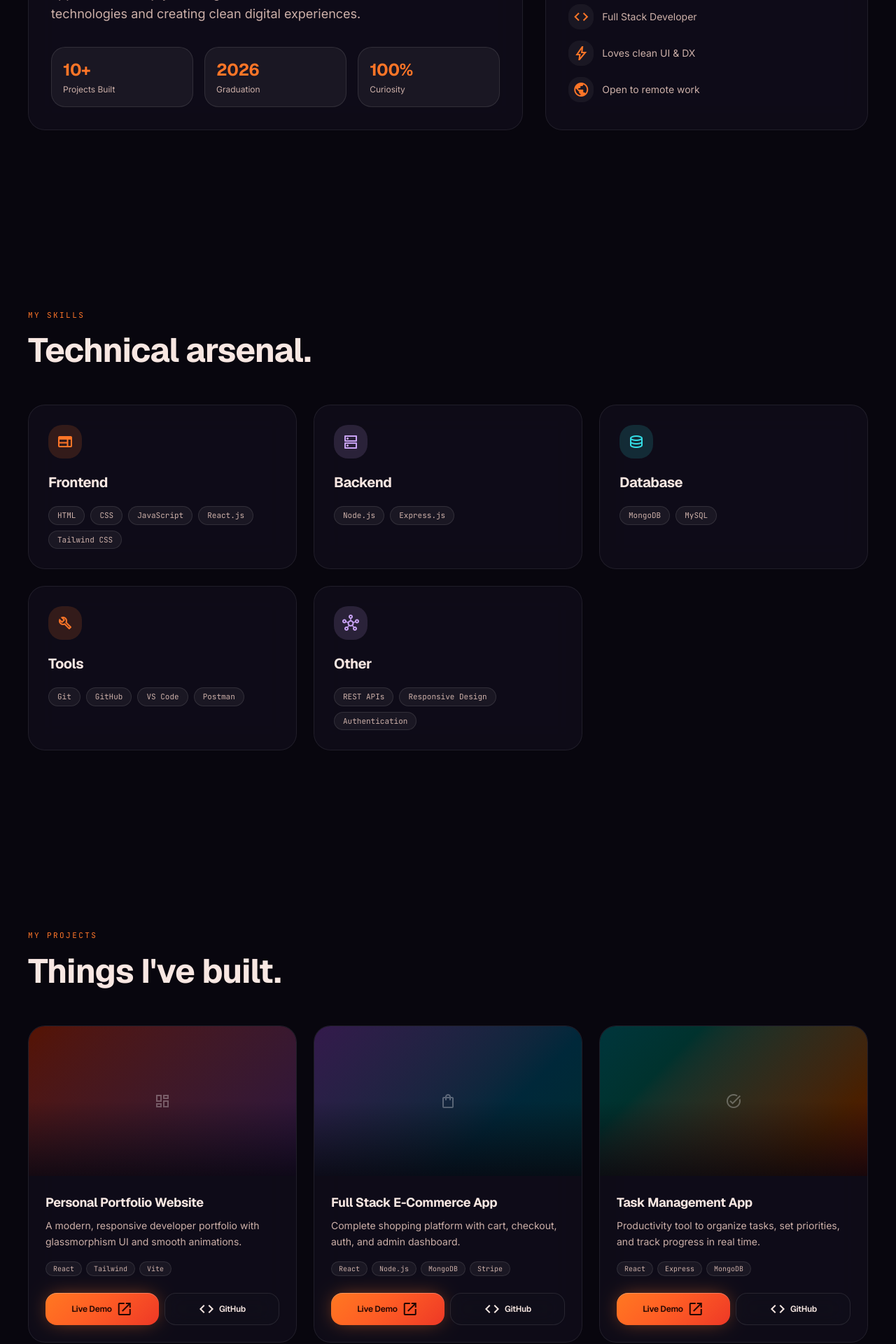
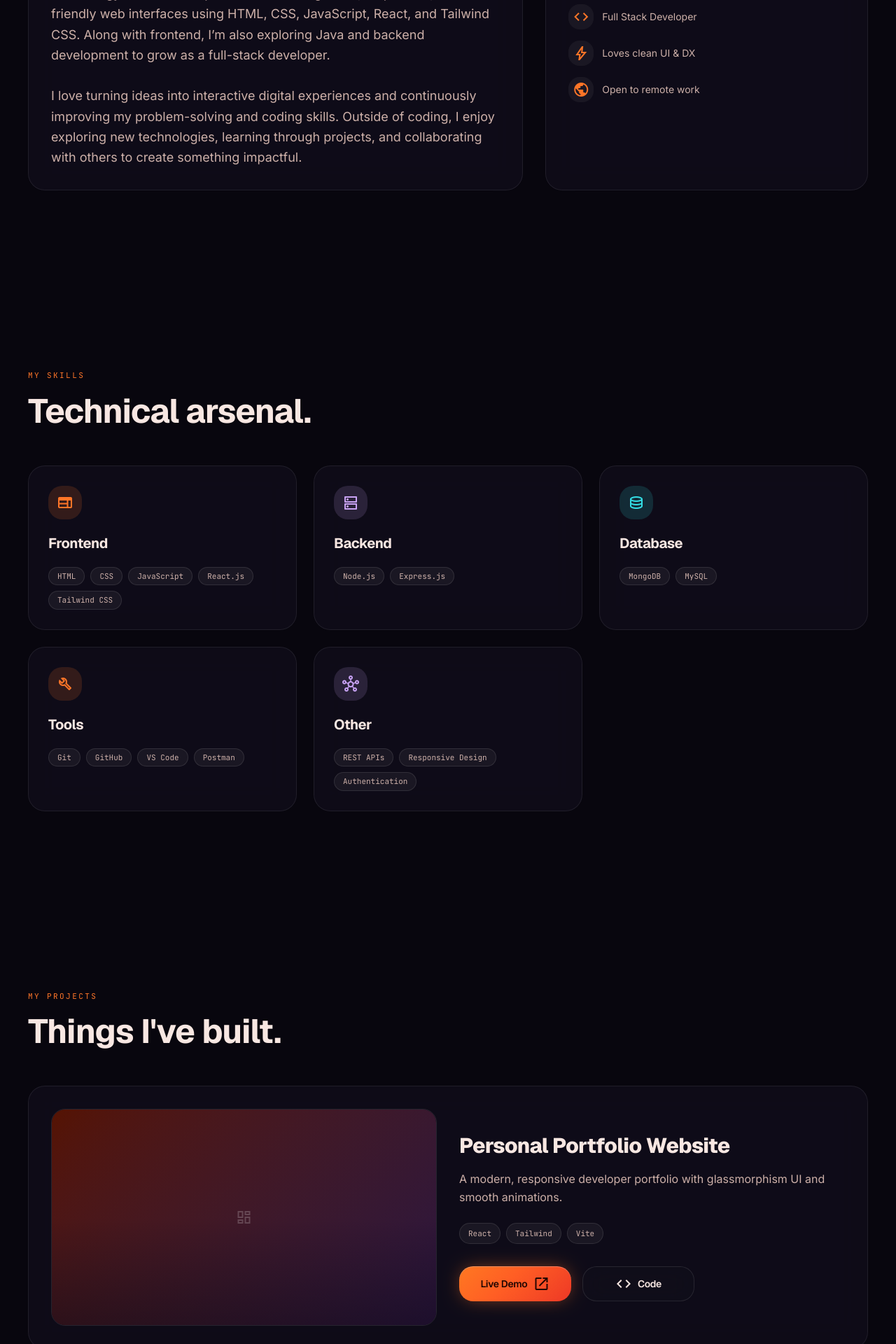
Before and after one commit to amit-kumar1511/my-portfolio, a React (Vite) app: page / in a window 1280 px wide. Shown: the part 1180-3100 px from the top of the page at 70% size. Built offline with nearby package versions, Linux system fonts and the light colour scheme.

Commit message:
feat: implement index page with hero, navigation, skills, projects, and certificates sections

```diff
--- a/src/pages/Index.tsx
+++ b/src/pages/Index.tsx
@@ -49,7 +49,7 @@ export function Index() {
 
       <Navbar menuOpen={menuOpen} setMenuOpen={setMenuOpen} />
 
-      <main className="mx-auto max-w-7xl px-6 lg:px-10">
+      <main className="mx-auto max-w-7xl px-4 sm:px-6 lg:px-10">
         <Hero />
         <About />
         <Skills />
@@ -117,8 +117,7 @@ function Navbar({ menuOpen, setMenuOpen }: { menuOpen: boolean; setMenuOpen: (v:
 
       {/* Mobile menu */}
       <div
-        className={`fixed inset-x-4 top-20 z-40 glass-panel rounded-3xl p-6 transition-all duration-300 lg:hidden ${
-          menuOpen ? "pointer-events-auto translate-y-0 opacity-100" : "pointer-events-none -translate-y-2 opacity-0"
+        className={`fixed inset-x-4 top-20 z-40 glass-panel rounded-3xl p-6 transition-all duration-300 lg:hidden ${menuOpen ? "pointer-events-auto translate-y-0 opacity-100" : "pointer-events-none -translate-y-2 opacity-0"
           }`}
       >
         <div className="flex flex-col gap-1">
@@ -183,7 +182,7 @@ function Hero() {
               title="GitHub"
             >
               <svg className="h-5 w-5 fill-current" viewBox="0 0 24 24">
-                <path d="M12 0c-6.626 0-12 5.373-12 12 0 5.302 3.438 9.8 8.207 11.387.599.111.793-.261.793-.577v-2.234c-3.338.726-4.033-1.416-4.033-1.416-.546-1.387-1.333-1.756-1.333-1.756-1.089-.745.083-.729.083-.729 1.205.084 1.839 1.237 1.839 1.237 1.07 1.834 2.807 1.304 3.492.997.107-.775.418-1.305.762-1.604-2.665-.305-5.467-1.334-5.467-5.931 0-1.311.469-2.381 1.236-3.221-.124-.303-.535-1.524.117-3.176 0 0 1.008-.322 3.301 1.23.957-.266 1.983-.399 3.003-.404 1.02.005 2.047.138 3.006.404 2.291-1.552 3.297-1.23 3.297-1.23.653 1.653.242 2.874.118 3.176.77.84 1.235 1.911 1.235 3.221 0 4.609-2.807 5.624-5.479 5.921.43.372.823 1.102.823 2.222v3.293c0 .319.192.694.801.576 4.765-1.589 8.199-6.086 8.199-11.386 0-6.627-5.373-12-12-12z"/>
+                <path d="M12 0c-6.626 0-12 5.373-12 12 0 5.302 3.438 9.8 8.207 11.387.599.111.793-.261.793-.577v-2.234c-3.338.726-4.033-1.416-4.033-1.416-.546-1.387-1.333-1.756-1.333-1.756-1.089-.745.083-.729.083-.729 1.205.084 1.839 1.237 1.839 1.237 1.07 1.834 2.807 1.304 3.492.997.107-.775.418-1.305.762-1.604-2.665-.305-5.467-1.334-5.467-5.931 0-1.311.469-2.381 1.236-3.221-.124-.303-.535-1.524.117-3.176 0 0 1.008-.322 3.301 1.23.957-.266 1.983-.399 3.003-.404 1.02.005 2.047.138 3.006.404 2.291-1.552 3.297-1.23 3.297-1.23.653 1.653.242 2.874.118 3.176.77.84 1.235 1.911 1.235 3.221 0 4.609-2.807 5.624-5.479 5.921.43.372.823 1.102.823 2.222v3.293c0 .319.192.694.801.576 4.765-1.589 8.199-6.086 8.199-11.386 0-6.627-5.373-12-12-12z" />
               </svg>
             </a>
             {/* LinkedIn */}
@@ -195,7 +194,7 @@ function Hero() {
               title="LinkedIn"
             >
               <svg className="h-5 w-5 fill-current" viewBox="0 0 24 24">
-                <path d="M19 0h-14c-2.761 0-5 2.239-5 5v14c0 2.761 2.239 5 5 5h14c2.762 0 5-2.239 5-5v-14c0-2.761-2.238-5-5-5zm-11 19h-3v-11h3v11zm-1.5-12.268c-.966 0-1.75-.779-1.75-1.75s.784-1.75 1.75-1.75 1.75.779 1.75 1.75-.784 1.75-1.75 1.75zm13.5 12.268h-3v-5.604c0-3.368-4-3.113-4 0v5.604h-3v-11h3v1.765c1.396-2.586 7-2.777 7 2.476v6.759z"/>
+                <path d="M19 0h-14c-2.761 0-5 2.239-5 5v14c0 2.761 2.239 5 5 5h14c2.762 0 5-2.239 5-5v-14c0-2.761-2.238-5-5-5zm-11 19h-3v-11h3v11zm-1.5-12.268c-.966 0-1.75-.779-1.75-1.75s.784-1.75 1.75-1.75 1.75.779 1.75 1.75-.784 1.75-1.75 1.75zm13.5 12.268h-3v-5.604c0-3.368-4-3.113-4 0v5.604h-3v-11h3v1.765c1.396-2.586 7-2.777 7 2.476v6.759z" />
               </svg>
             </a>
             {/* WhatsApp */}
@@ -207,7 +206,7 @@ function Hero() {
               title="WhatsApp"
             >
               <svg className="h-5 w-5 fill-current" viewBox="0 0 24 24">
-                <path d="M.057 24l1.687-6.163c-1.041-1.804-1.588-3.849-1.587-5.946C.06 5.348 5.397.01 12.008.01c3.202.001 6.212 1.246 8.477 3.513 2.262 2.268 3.507 5.28 3.505 8.484-.004 6.657-5.34 11.997-11.953 11.997-2.005-.001-3.973-.502-5.738-1.45L0 24zm6.59-4.846c1.6.95 3.188 1.449 4.825 1.451 5.436 0 9.86-4.42 9.864-9.864.002-2.637-1.019-5.117-2.877-6.974-1.858-1.857-4.34-2.879-6.983-2.88-5.438 0-9.865 4.42-9.869 9.865-.001 1.748.461 3.454 1.341 4.975l-.979 3.574 3.663-.961zm11.236-7.72c-.27-.136-1.597-.787-1.845-.877-.248-.09-.43-.136-.61.136-.18.27-.697.877-.855 1.057-.158.18-.315.203-.585.068-1.093-.547-1.806-1.012-2.521-2.233-.19-.328.19-.304.543-1.012.09-.18.046-.338-.023-.473-.069-.136-.61-1.464-.836-2.003-.22-.53-.442-.457-.61-.466-.156-.008-.338-.009-.52-.009-.18 0-.476.068-.724.338-.249.27-.948.923-.948 2.25 0 1.328.966 2.61 1.101 2.79.135.18 1.9 2.9 4.606 4.07.643.278 1.145.443 1.536.567.646.206 1.233.177 1.697.108.518-.077 1.597-.652 1.823-1.282.225-.63.225-1.17.157-1.282-.068-.113-.248-.18-.518-.316z"/>
+                <path d="M.057 24l1.687-6.163c-1.041-1.804-1.588-3.849-1.587-5.946C.06 5.348 5.397.01 12.008.01c3.202.001 6.212 1.246 8.477 3.513 2.262 2.268 3.507 5.28 3.505 8.484-.004 6.657-5.34 11.997-11.953 11.997-2.005-.001-3.973-.502-5.738-1.45L0 24zm6.59-4.846c1.6.95 3.188 1.449 4.825 1.451 5.436 0 9.86-4.42 9.864-9.864.002-2.637-1.019-5.117-2.877-6.974-1.858-1.857-4.34-2.879-6.983-2.88-5.438 0-9.865 4.42-9.869 9.865-.001 1.748.461 3.454 1.341 4.975l-.979 3.574 3.663-.961zm11.236-7.72c-.27-.136-1.597-.787-1.845-.877-.248-.09-.43-.136-.61.136-.18.27-.697.877-.855 1.057-.158.18-.315.203-.585.068-1.093-.547-1.806-1.012-2.521-2.233-.19-.328.19-.304.543-1.012.09-.18.046-.338-.023-.473-.069-.136-.61-1.464-.836-2.003-.22-.53-.442-.457-.61-.466-.156-.008-.338-.009-.52-.009-.18 0-.476.068-.724.338-.249.27-.948.923-.948 2.25 0 1.328.966 2.61 1.101 2.79.135.18 1.9 2.9 4.606 4.07.643.278 1.145.443 1.536.567.646.206 1.233.177 1.697.108.518-.077 1.597-.652 1.823-1.282.225-.63.225-1.17.157-1.282-.068-.113-.248-.18-.518-.316z" />
               </svg>
             </a>
           </div>
@@ -261,26 +260,16 @@ function About() {
     <section id="about" className="scroll-mt-28 py-24 lg:py-32">
       <SectionHeader eyebrow="About Me" title="A developer who cares about the details." />
       <div className="grid gap-8 lg:grid-cols-5">
-        <div className="glass-panel rounded-3xl p-8 lg:col-span-3">
+        <div className="glass-panel rounded-3xl p-5 sm:p-8 lg:col-span-3">
           <p className="text-base leading-relaxed text-on-surface-variant sm:text-lg">
-            I am <span className="text-foreground font-semibold">Amit Kumar</span>, a Full Stack Developer and B.Tech CSE
-            2026 student passionate about building responsive, scalable, and user-friendly web applications. I enjoy
-            working with modern frontend and backend technologies and creating clean digital experiences.
+            I am <span className="text-foreground font-semibold">Amit Kumar</span>, a Full Stack Developer , currently pursuing my B.Tech in Computer Science from Satyug Darshan institute of Engineering & Technology Faridabad. I specialize in building clean, responsive, and user-friendly web interfaces using HTML, CSS, JavaScript, React, and Tailwind CSS. Along with frontend, I’m also exploring Java and backend development to grow as a full-stack developer.
+            <br />
+            <br />
+            I love turning ideas into interactive digital experiences and continuously improving my problem-solving and coding skills. Outside of coding, I enjoy exploring new technologies, learning through projects, and collaborating with others to create something impactful.
           </p>
-          <div className="mt-8 grid grid-cols-2 gap-4 sm:grid-cols-3">
-            {[
-              { k: "10+", v: "Projects Built" },
-              { k: "2026", v: "Graduation" },
-              { k: "100%", v: "Curiosity" },
-            ].map((s) => (
-              <div key={s.v} className="rounded-2xl border border-white/10 bg-white/5 p-4">
-                <p className="font-display text-2xl font-bold text-orange">{s.k}</p>
-                <p className="mt-1 text-xs text-on-surface-variant">{s.v}</p>
+
         </div>
-            ))}
-          </div>
-        </div>
-        <div className="glass-panel rounded-3xl p-8 lg:col-span-2">
+        <div className="glass-panel rounded-3xl p-5 sm:p-8 lg:col-span-2">
           <p className="font-code text-[11px] uppercase tracking-widest text-purple">Quick Facts</p>
           <ul className="mt-5 space-y-4">
             {[
@@ -317,7 +306,7 @@ function Skills() {
           return (
             <div
               key={s.title}
-              className="glass-panel group rounded-3xl p-7 transition-all duration-500 hover:-translate-y-1.5 hover:border-orange/30"
+              className="glass-panel group rounded-3xl p-5 sm:p-7 transition-all duration-500 hover:-translate-y-1.5 hover:border-orange/30"
             >
               <div className={`mb-5 grid h-12 w-12 place-items-center rounded-2xl ${colorMap[s.color]} transition-transform group-hover:scale-110`}>
                 <span className="material-symbols-outlined">{s.icon}</span>
@@ -345,13 +334,21 @@ function Projects() {
   return (
     <section id="projects" className="scroll-mt-28 py-24 lg:py-32">
       <SectionHeader eyebrow="My Projects" title="Things I've built." />
-      <div className="grid grid-cols-1 gap-6 md:grid-cols-2 lg:grid-cols-3">
-        {PROJECTS.map((p, i) => (
+      <div className="flex flex-col gap-8 lg:gap-12">
+        {PROJECTS.map((p, i) => {
+          const isEven = i % 2 === 0;
+          return (
             <article
               key={p.title}
-            className="glass-panel group flex flex-col overflow-hidden rounded-3xl transition-all duration-500 hover:-translate-y-1.5 hover:border-orange/30"
+              className="glass-panel group grid grid-cols-1 gap-8 items-center lg:grid-cols-12 rounded-3xl p-4 sm:p-6 lg:p-8 transition-all duration-500 hover:-translate-y-1.5 hover:border-orange/30 hover:shadow-[0_0_45px_rgba(249,115,22,0.08)]"
             >
-            <div className="relative aspect-video overflow-hidden">
+              {/* Image Preview */}
+              <div
+                className={`lg:col-span-6 relative aspect-video overflow-hidden rounded-2xl border border-white/10 ${
+                  isEven ? "lg:order-1" : "lg:order-2"
+                }`}
+              >
+                <div className="relative h-full w-full overflow-hidden">
                   <div
                     className="absolute inset-0 transition-transform duration-700 group-hover:scale-110"
                     style={{
@@ -364,44 +361,56 @@ function Projects() {
                     }}
                   />
                   <div className="absolute inset-0 flex items-center justify-center">
-                <span className="material-symbols-outlined text-6xl text-white/30">
-                  {["dashboard", "shopping_bag", "task_alt", "cloud", "lock", "smart_toy"][i]}
+                    <span className="material-symbols-outlined text-7xl text-white/20 transition-transform duration-700 group-hover:scale-110">
+                      {["dashboard", "shopping_bag", "task_alt", "cloud", "lock", "smart_toy"][i % 6]}
                     </span>
                   </div>
-              <div className="absolute inset-0 bg-gradient-to-t from-background/80 via-transparent to-transparent" />
+                  <div className="absolute inset-0 bg-gradient-to-t from-background/40 via-transparent to-transparent" />
                 </div>
-            <div className="flex flex-1 flex-col p-6">
-              <h3 className="font-display text-lg font-bold">{p.title}</h3>
-              <p className="mt-2 text-sm leading-relaxed text-on-surface-variant">{p.desc}</p>
-              <div className="mt-4 flex flex-wrap gap-1.5">
+              </div>
+
+              {/* Project Details */}
+              <div
+                className={`lg:col-span-6 flex flex-col items-center lg:items-start text-center lg:text-left ${
+                  isEven ? "lg:order-2" : "lg:order-1"
+                }`}
+              >
+                <h3 className="font-display text-2xl font-extrabold text-foreground sm:text-3xl">
+                  {p.title}
+                </h3>
+                <p className="mt-4 text-base leading-relaxed text-on-surface-variant">
+                  {p.desc}
+                </p>
+                <div className="mt-6 flex flex-wrap justify-center lg:justify-start gap-2">
                   {p.tags.map((t) => (
                     <span
                       key={t}
-                    className="rounded-full border border-white/10 bg-white/5 px-2.5 py-0.5 font-code text-[10px] text-on-surface-variant"
+                      className="rounded-full border border-white/10 bg-white/5 px-3 py-1.5 font-code text-[11px] text-on-surface-variant"
                     >
                       {t}
                     </span>
                   ))}
                 </div>
-              <div className="mt-6 flex gap-2">
+                <div className="mt-8 flex w-full justify-center lg:justify-start gap-4">
                   <a
                     href="#"
-                  className="btn-primary inline-flex flex-1 items-center justify-center gap-1.5 rounded-xl px-4 py-2.5 font-display text-xs font-semibold"
+                    className="btn-primary inline-flex whitespace-nowrap flex-1 sm:flex-none sm:w-36 lg:w-40 items-center justify-center gap-2 rounded-2xl px-6 py-3 font-display text-sm font-semibold"
                   >
                     Live Demo
-                  <span className="material-symbols-outlined text-[14px]">open_in_new</span>
+                    <span className="material-symbols-outlined text-[16px]">open_in_new</span>
                   </a>
                   <a
                     href="#"
-                  className="btn-ghost inline-flex flex-1 items-center justify-center gap-1.5 rounded-xl px-4 py-2.5 font-display text-xs font-semibold"
+                    className="btn-ghost inline-flex whitespace-nowrap flex-1 sm:flex-none sm:w-36 lg:w-40 items-center justify-center gap-2 rounded-2xl px-6 py-3 font-display text-sm font-semibold"
                   >
-                  <span className="material-symbols-outlined text-[14px]">code</span>
-                  GitHub
+                    <span className="material-symbols-outlined text-[16px]">code</span>
+                    Code
                   </a>
                 </div>
               </div>
             </article>
-        ))}
+          );
+        })}
       </div>
     </section>
   );
@@ -415,7 +424,7 @@ function Certificates() {
         {CERTIFICATES.map((c) => (
           <div
             key={c.title}
-            className="glass-panel group flex items-center gap-5 rounded-3xl p-6 transition-all duration-500 hover:-translate-y-1 hover:border-orange/30"
+            className="glass-panel group flex items-center gap-4 sm:gap-5 rounded-3xl p-4 sm:p-6 transition-all duration-500 hover:-translate-y-1 hover:border-orange/30"
           >
             <div className="grid h-14 w-14 shrink-0 place-items-center rounded-2xl bg-gradient-to-br from-orange/30 to-purple/30 text-orange-soft transition-transform group-hover:scale-110">
               <span className="material-symbols-outlined">workspace_premium</span>
@@ -510,7 +519,7 @@ function Contact() {
                 aria-label="GitHub"
               >
                 <svg className="h-5 w-5 fill-current" viewBox="0 0 24 24">
-                  <path d="M12 0c-6.626 0-12 5.373-12 12 0 5.302 3.438 9.8 8.207 11.387.599.111.793-.261.793-.577v-2.234c-3.338.726-4.033-1.416-4.033-1.416-.546-1.387-1.333-1.756-1.333-1.756-1.089-.745.083-.729.083-.729 1.205.084 1.839 1.237 1.839 1.237 1.07 1.834 2.807 1.304 3.492.997.107-.775.418-1.305.762-1.604-2.665-.305-5.467-1.334-5.467-5.931 0-1.311.469-2.381 1.236-3.221-.124-.303-.535-1.524.117-3.176 0 0 1.008-.322 3.301 1.23.957-.266 1.983-.399 3.003-.404 1.02.005 2.047.138 3.006.404 2.291-1.552 3.297-1.23 3.297-1.23.653 1.653.242 2.874.118 3.176.77.84 1.235 1.911 1.235 3.221 0 4.609-2.807 5.624-5.479 5.921.43.372.823 1.102.823 2.222v3.293c0 .319.192.694.801.576 4.765-1.589 8.199-6.086 8.199-11.386 0-6.627-5.373-12-12-12z"/>
+                  <path d="M12 0c-6.626 0-12 5.373-12 12 0 5.302 3.438 9.8 8.207 11.387.599.111.793-.261.793-.577v-2.234c-3.338.726-4.033-1.416-4.033-1.416-.546-1.387-1.333-1.756-1.333-1.756-1.089-.745.083-.729.083-.729 1.205.084 1.839 1.237 1.839 1.237 1.07 1.834 2.807 1.304 3.492.997.107-.775.418-1.305.762-1.604-2.665-.305-5.467-1.334-5.467-5.931 0-1.311.469-2.381 1.236-3.221-.124-.303-.535-1.524.117-3.176 0 0 1.008-.322 3.301 1.23.957-.266 1.983-.399 3.003-.404 1.02.005 2.047.138 3.006.404 2.291-1.552 3.297-1.23 3.297-1.23.653 1.653.242 2.874.118 3.176.77.84 1.235 1.911 1.235 3.221 0 4.609-2.807 5.624-5.479 5.921.43.372.823 1.102.823 2.222v3.293c0 .319.192.694.801.576 4.765-1.589 8.199-6.086 8.199-11.386 0-6.627-5.373-12-12-12z" />
                 </svg>
               </a>
               <a
@@ -521,7 +530,7 @@ function Contact() {
                 aria-label="LinkedIn"
               >
                 <svg className="h-5 w-5 fill-current" viewBox="0 0 24 24">
-                  <path d="M19 0h-14c-2.761 0-5 2.239-5 5v14c0 2.761 2.239 5 5 5h14c2.762 0 5-2.239 5-5v-14c0-2.761-2.238-5-5-5zm-11 19h-3v-11h3v11zm-1.5-12.268c-.966 0-1.75-.779-1.75-1.75s.784-1.75 1.75-1.75 1.75.779 1.75 1.75-.784 1.75-1.75 1.75zm13.5 12.268h-3v-5.604c0-3.368-4-3.113-4 0v5.604h-3v-11h3v1.765c1.396-2.586 7-2.777 7 2.476v6.759z"/>
+                  <path d="M19 0h-14c-2.761 0-5 2.239-5 5v14c0 2.761 2.239 5 5 5h14c2.762 0 5-2.239 5-5v-14c0-2.761-2.238-5-5-5zm-11 19h-3v-11h3v11zm-1.5-12.268c-.966 0-1.75-.779-1.75-1.75s.784-1.75 1.75-1.75 1.75.779 1.75 1.75-.784 1.75-1.75 1.75zm13.5 12.268h-3v-5.604c0-3.368-4-3.113-4 0v5.604h-3v-11h3v1.765c1.396-2.586 7-2.777 7 2.476v6.759z" />
                 </svg>
               </a>
               <a
@@ -530,7 +539,7 @@ function Contact() {
                 aria-label="Twitter"
               >
                 <svg className="h-5 w-5 fill-current" viewBox="0 0 24 24">
-                  <path d="M24 4.557c-.883.392-1.832.656-2.828.775 1.017-.609 1.798-1.574 2.165-2.724-.951.564-2.005.974-3.127 1.195-.897-.957-2.178-1.555-3.594-1.555-3.179 0-5.515 2.966-4.797 6.045-4.091-.205-7.719-2.165-10.148-5.144-1.29 2.213-.669 5.108 1.523 6.574-.806-.026-1.566-.247-2.229-.616-.054 2.281 1.581 4.415 3.949 4.89-.693.188-1.452.232-2.224.084.626 1.956 2.444 3.379 4.6 3.419-2.07 1.623-4.678 2.348-7.29 2.04 2.179 1.397 4.768 2.212 7.548 2.212 9.142 0 14.307-7.721 13.995-14.646.962-.695 1.797-1.562 2.457-2.549z"/>
+                  <path d="M24 4.557c-.883.392-1.832.656-2.828.775 1.017-.609 1.798-1.574 2.165-2.724-.951.564-2.005.974-3.127 1.195-.897-.957-2.178-1.555-3.594-1.555-3.179 0-5.515 2.966-4.797 6.045-4.091-.205-7.719-2.165-10.148-5.144-1.29 2.213-.669 5.108 1.523 6.574-.806-.026-1.566-.247-2.229-.616-.054 2.281 1.581 4.415 3.949 4.89-.693.188-1.452.232-2.224.084.626 1.956 2.444 3.379 4.6 3.419-2.07 1.623-4.678 2.348-7.29 2.04 2.179 1.397 4.768 2.212 7.548 2.212 9.142 0 14.307-7.721 13.995-14.646.962-.695 1.797-1.562 2.457-2.549z" />
                 </svg>
               </a>
             </div>
@@ -544,7 +553,7 @@ function Contact() {
             setSent(true);
             setTimeout(() => setSent(false), 3500);
           }}
-          className="glass-panel rounded-3xl p-8 lg:col-span-7"
+          className="glass-panel rounded-3xl p-5 sm:p-8 lg:col-span-7"
         >
           <div className="space-y-6">
             <div className="grid grid-cols-1 gap-6 sm:grid-cols-2">
@@ -598,7 +607,7 @@ function Field({ label, name, type, placeholder }: { label: string; name: string
 function Footer() {
   return (
     <footer className="mt-16 border-t border-white/10 py-10">
-      <div className="mx-auto flex max-w-7xl flex-col items-center justify-between gap-4 px-6 sm:flex-row lg:px-10">
+      <div className="mx-auto flex max-w-7xl flex-col items-center justify-between gap-4 px-4 sm:px-6 lg:px-10">
         <p className="font-display text-sm text-on-surface-variant">© 2026 Amit Kumar. All rights reserved.</p>
         <div className="flex gap-5 text-sm text-on-surface-variant">
           <a href="https://github.com/amit-kumar1511" target="_blank" rel="noopener noreferrer" className="transition-colors hover:text-orange">GitHub</a>
```
Lines whose indentation alone changed are shown as unchanged.
